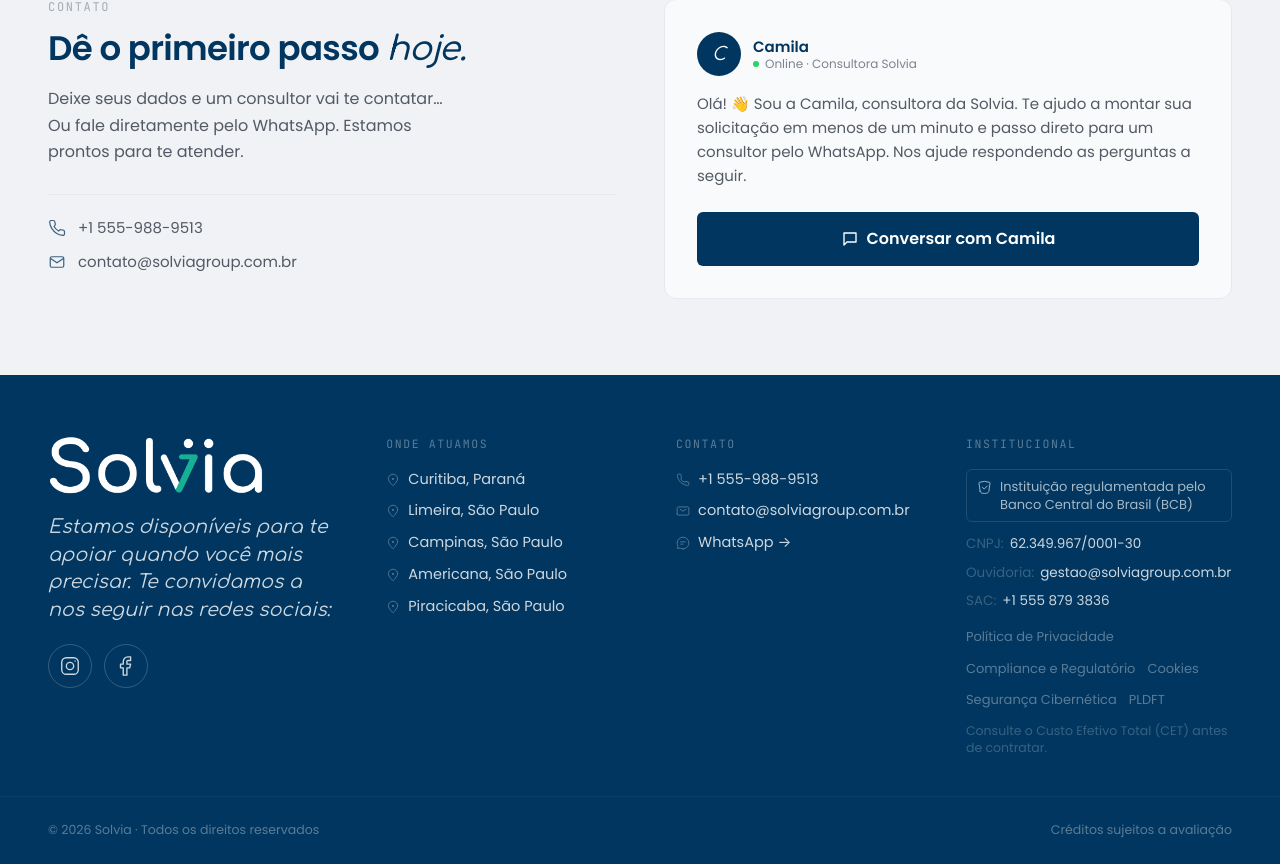
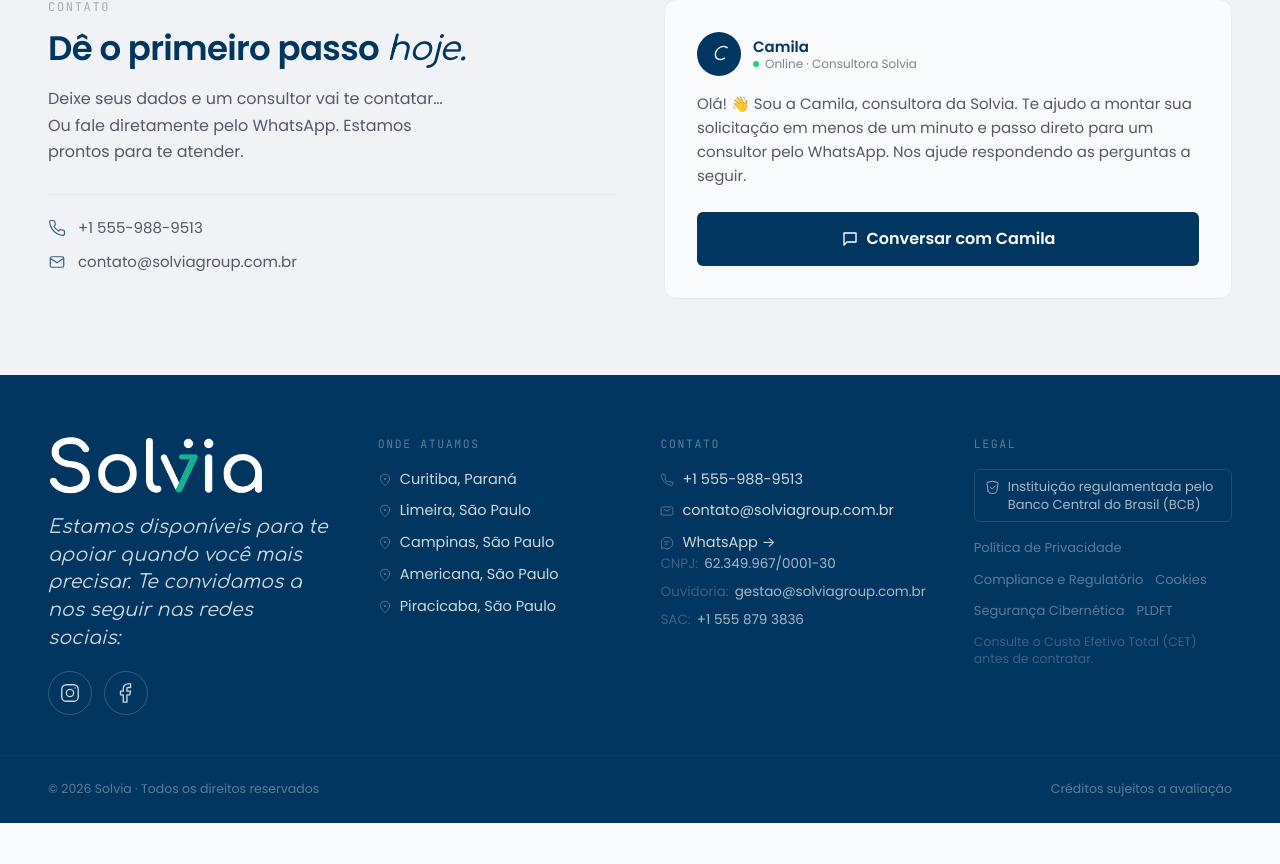
Before and after one commit to alberto8812/solvia-nvh, a React (Vite) app: page / in a window 1280 px wide. Shown: the part 7477-8341 px from the top of the page. After the commit the page ends 8300 px from the top, so only its background shows below. Built offline with nearby package versions, Linux system fonts and the light colour scheme.

Commit message:
Actualizar el pie de página para incluir información de contacto adicional y mejorar la legibilidad del código.

```diff
--- a/src/components/layout/footer.tsx
+++ b/src/components/layout/footer.tsx
@@ -34,8 +34,8 @@
               className="h-15 w-auto object-contain"
             />
             <p className="font-serif italic text-[19px] mt-[18px] max-w-[340px] leading-[1.45] text-brand-200">
-              Estamos disponíveis para te apoiar quando você mais precisar.
-              Te convidamos a nos seguir nas redes sociais:
+              Estamos disponíveis para te apoiar quando você mais precisar. Te
+              convidamos a nos seguir nas redes sociais:
             </p>
             <div className="flex gap-3 mt-5">
               <a
@@ -88,11 +88,19 @@
                 href={contact.telHref}
                 className="flex items-center gap-2 no-underline hover:text-on-brand transition-colors text-brand-200"
               >
-                <Icon name="phone" size={14} className="shrink-0 text-brand-500" />
+                <Icon
+                  name="phone"
+                  size={14}
+                  className="shrink-0 text-brand-500"
+                />
                 {contact.phone}
               </a>
               <span className="flex items-center gap-2">
-                <Icon name="mail" size={14} className="shrink-0 text-brand-500" />
+                <Icon
+                  name="mail"
+                  size={14}
+                  className="shrink-0 text-brand-500"
+                />
                 {contact.email}
               </span>
               <a
@@ -101,9 +109,33 @@
                 rel="noopener noreferrer"
                 className="flex items-center gap-2 no-underline hover:text-on-brand transition-colors text-brand-200"
               >
-                <Icon name="chat" size={14} className="shrink-0 text-brand-500" />
+                <Icon
+                  name="chat"
+                  size={14}
+                  className="shrink-0 text-brand-500"
+                />
                 WhatsApp →
               </a>
+            </div>
+            <div className="flex flex-col gap-2 text-[13.5px]">
+              {contact.cnpj && (
+                <div className="flex gap-1.5">
+                  <span className="text-brand-600">CNPJ:</span>
+                  <span className="tabular-nums">{contact.cnpj}</span>
+                </div>
+              )}
+              {contact.ombudsmanEmail && (
+                <div className="flex gap-1.5">
+                  <span className="text-brand-600">Ouvidoria:</span>
+                  <span>{contact.ombudsmanEmail}</span>
+                </div>
+              )}
+              {contact.sacPhone && (
+                <div className="flex gap-1.5">
+                  <span className="text-brand-600">SAC:</span>
+                  <span className="tabular-nums">{contact.sacPhone}</span>
+                </div>
+              )}
             </div>
           </div>
 
@@ -111,7 +143,7 @@
               other columns, not demoted to bottom-of-page fine print. */}
           <div>
             <div className="font-mono text-[11.5px] tracking-[.14em] uppercase mb-4 text-brand-500">
-              Institucional
+              Legal
             </div>
             <div className="flex flex-col gap-3 text-[14.5px] text-brand-200">
               {contact.bcbNotice && contact.bcbLink && (
@@ -125,26 +157,6 @@
                   {contact.bcbNotice}
                 </a>
               )}
-              <div className="flex flex-col gap-2 text-[13.5px]">
-                {contact.cnpj && (
-                  <div className="flex gap-1.5">
-                    <span className="text-brand-600">CNPJ:</span>
-                    <span className="tabular-nums">{contact.cnpj}</span>
-                  </div>
-                )}
-                {contact.ombudsmanEmail && (
-                  <div className="flex gap-1.5">
-                    <span className="text-brand-600">Ouvidoria:</span>
-                    <span>{contact.ombudsmanEmail}</span>
-                  </div>
-                )}
-                {contact.sacPhone && (
-                  <div className="flex gap-1.5">
-                    <span className="text-brand-600">SAC:</span>
-                    <span className="tabular-nums">{contact.sacPhone}</span>
-                  </div>
-                )}
-              </div>
               <div className="flex gap-3 flex-wrap text-[13px] pt-1">
                 {FOOTER_LEGAL_LINKS.map(({ label, docId }) => (
                   <button
@@ -173,7 +185,10 @@
         <span>Créditos sujeitos a avaliação</span>
       </Container>
 
-      <ComplianceModal documentId={openDocId} onClose={() => setOpenDocId(null)} />
+      <ComplianceModal
+        documentId={openDocId}
+        onClose={() => setOpenDocId(null)}
+      />
     </footer>
   );
 }
```
